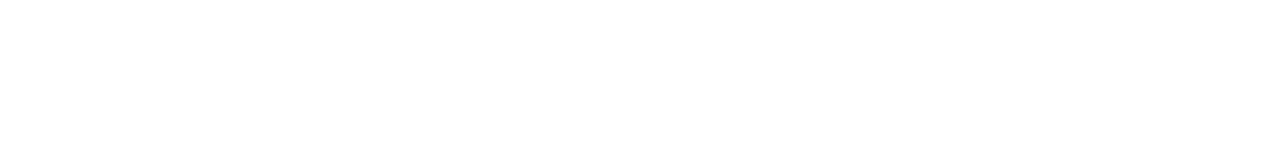
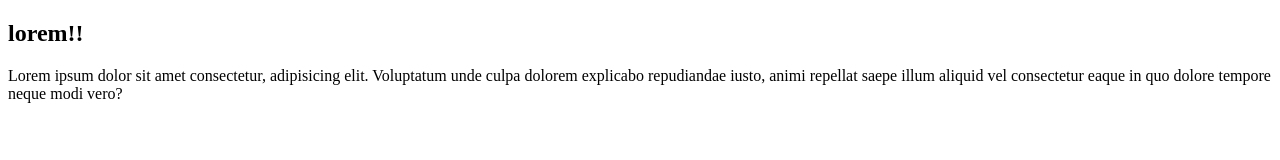
Before and after one commit to Lucholomba/mi_repositorio, a plain HTML site: page index.html in a window 1280 px wide. Drawn offline with Linux system fonts and the light colour scheme.

Commit message:
agregue un parrafo

```diff
--- a/index.html
+++ b/index.html
@@ -6,6 +6,7 @@
     <title>Document</title>
 </head>
 <body>
-
+    <h2>lorem!!</h2>
+    <p>Lorem ipsum dolor sit amet consectetur, adipisicing elit. Voluptatum unde culpa dolorem explicabo repudiandae iusto, animi repellat saepe illum aliquid vel consectetur eaque in quo dolore tempore neque modi vero?</p>
 </body>
 </html>
```
